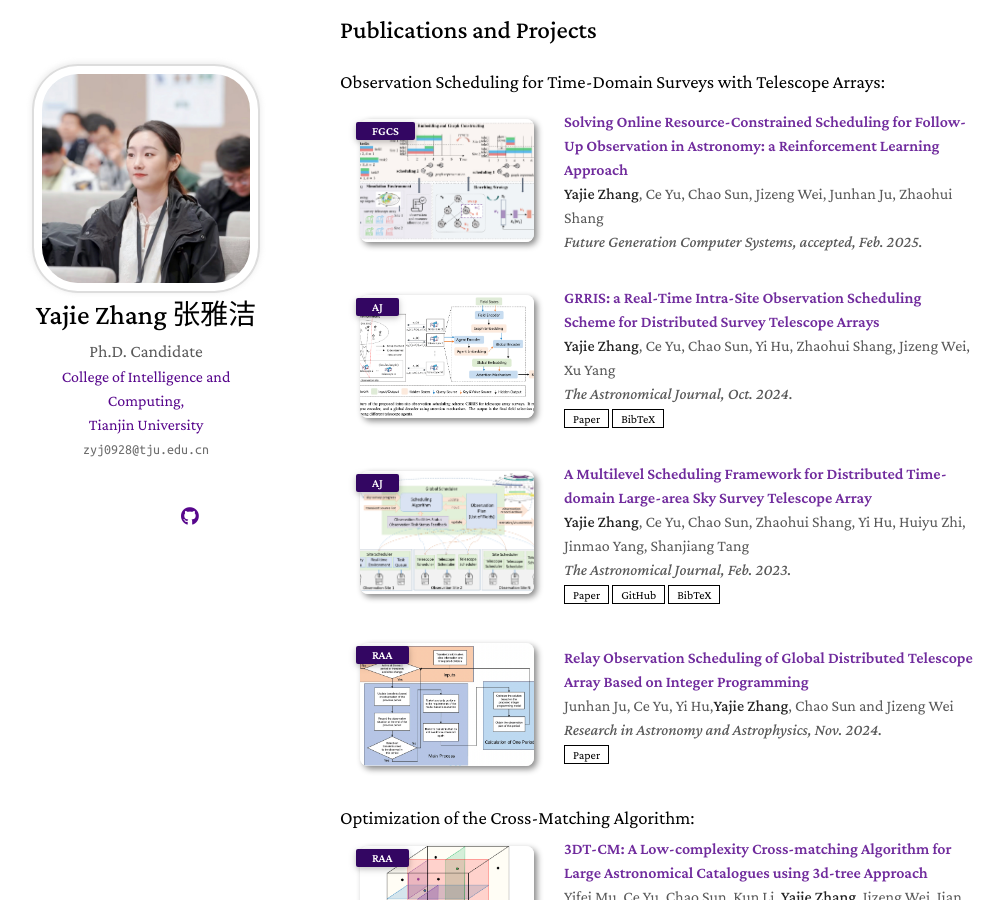
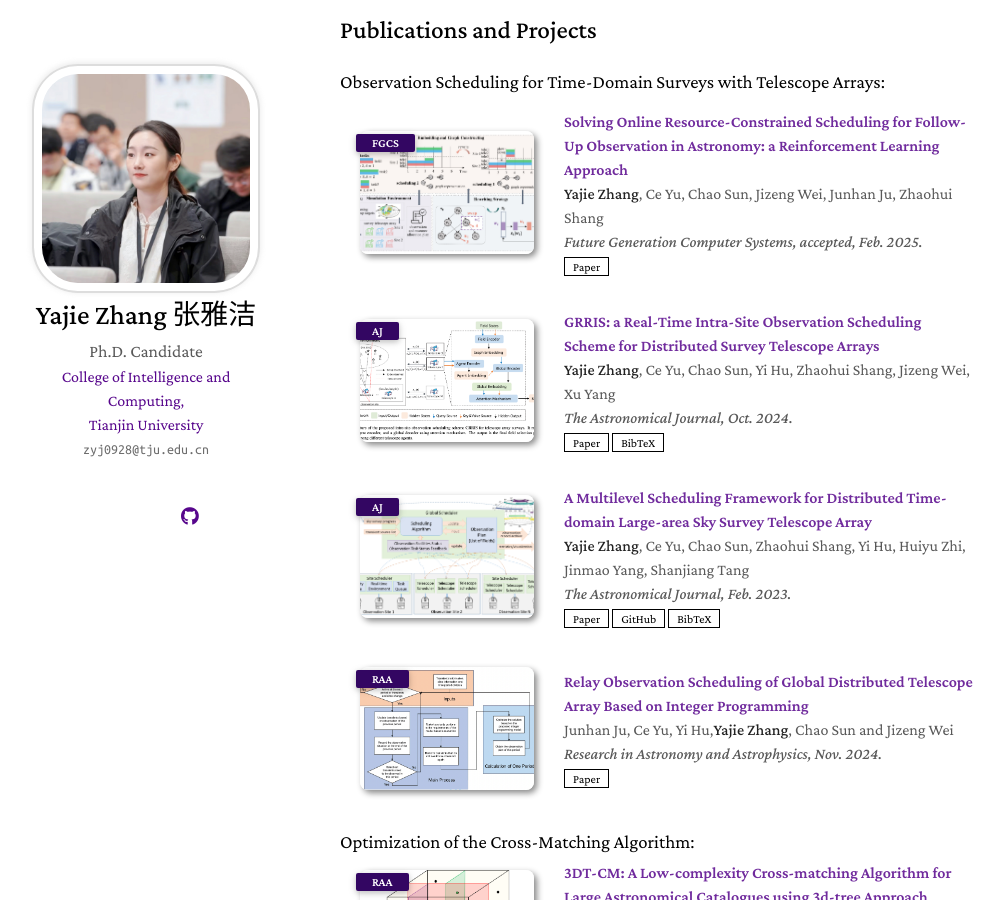
Before and after one commit to Yajie-Z/Yajie-Z.github.io, a Jekyll site: the page built from index.md, in a window 1280 px wide and 900 px high, scrolled down 513 px. Shown: the whole window, without its empty margins (130-1133 px from the left). Built offline with Jekyll 4.4.1, drawn with Linux system fonts in a browser that asks for light colours; nearby versions of some CDN libraries; a style sheet for code colours, icons or effects is not loaded; our own code applies the rules of GitHub Pages for plain Markdown files.

Commit message:
Update projects.md

```diff
--- a/_includes/projects.md
+++ b/_includes/projects.md
@@ -16,10 +16,10 @@
     <div class="title"><a href="https://iopscience.iop.org/article/10.3847/1538-3881/ad77ab">Solving Online Resource-Constrained Scheduling for Follow-Up Observation in Astronomy: a Reinforcement Learning Approach </a></div>
     <div class="author"><strong>Yajie Zhang</strong>, Ce Yu, Chao Sun, Jizeng Wei, Junhan Ju, Zhaohui Shang </div>
     <div class="periodical"><em>Future Generation Computer Systems, accepted, Feb. 2025.</em></div>
-<!--     <div class="links">
-    <a href="https://iopscience.iop.org/article/10.3847/1538-3881/ad77ab" class="btn btn-sm z-depth-0" role="button" target="_blank" style="font-size:12px;">Paper</a>
-      <a href="assets/files/IOPEXPORT_BIB.bib" class="btn btn-sm z-depth-0" role="button" target="_blank" style="font-size:12px;">BibTeX</a>
-    </div>  -->
+    <div class="links">
+    <a href="https://arxiv.org/abs/2502.11134" class="btn btn-sm z-depth-0" role="button" target="_blank" style="font-size:12px;">Paper</a>
+<!--       <a href="assets/files/IOPEXPORT_BIB.bib" class="btn btn-sm z-depth-0" role="button" target="_blank" style="font-size:12px;">BibTeX</a> -->
+    </div>
   </div>
 </div>
 </li>
```
